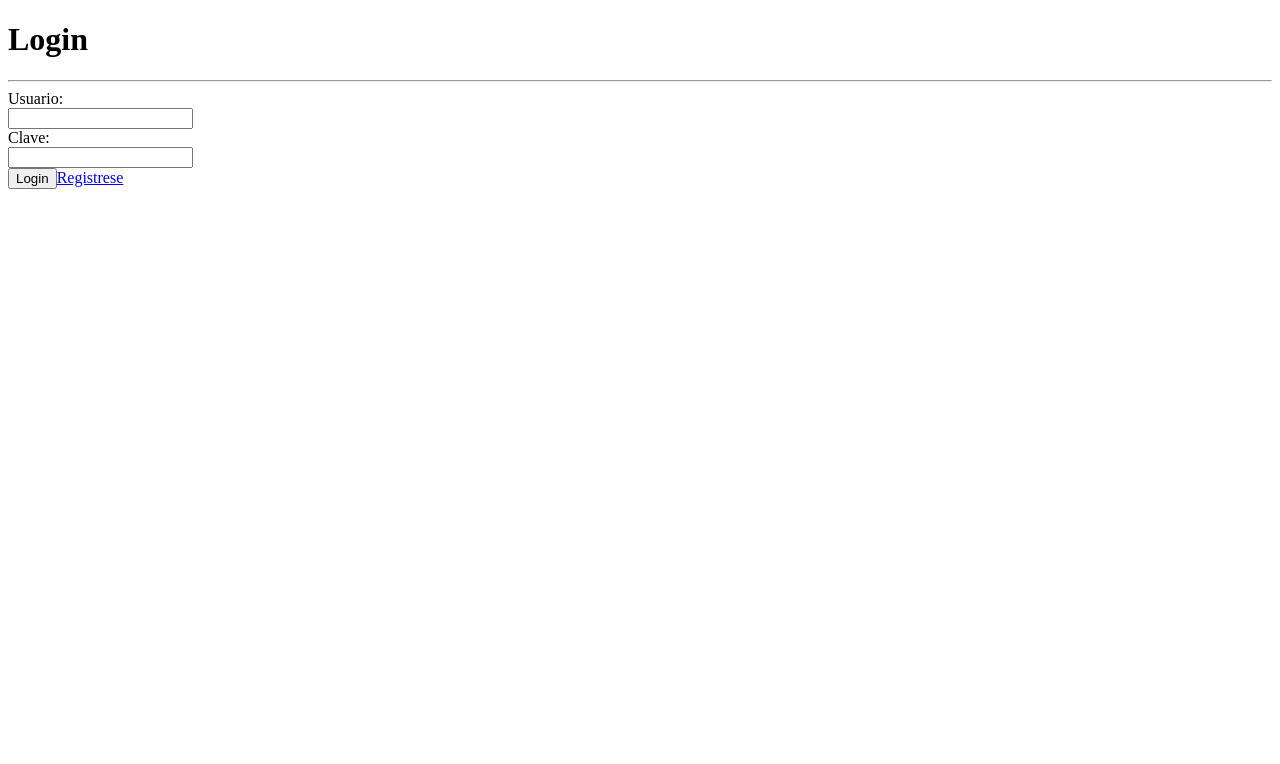
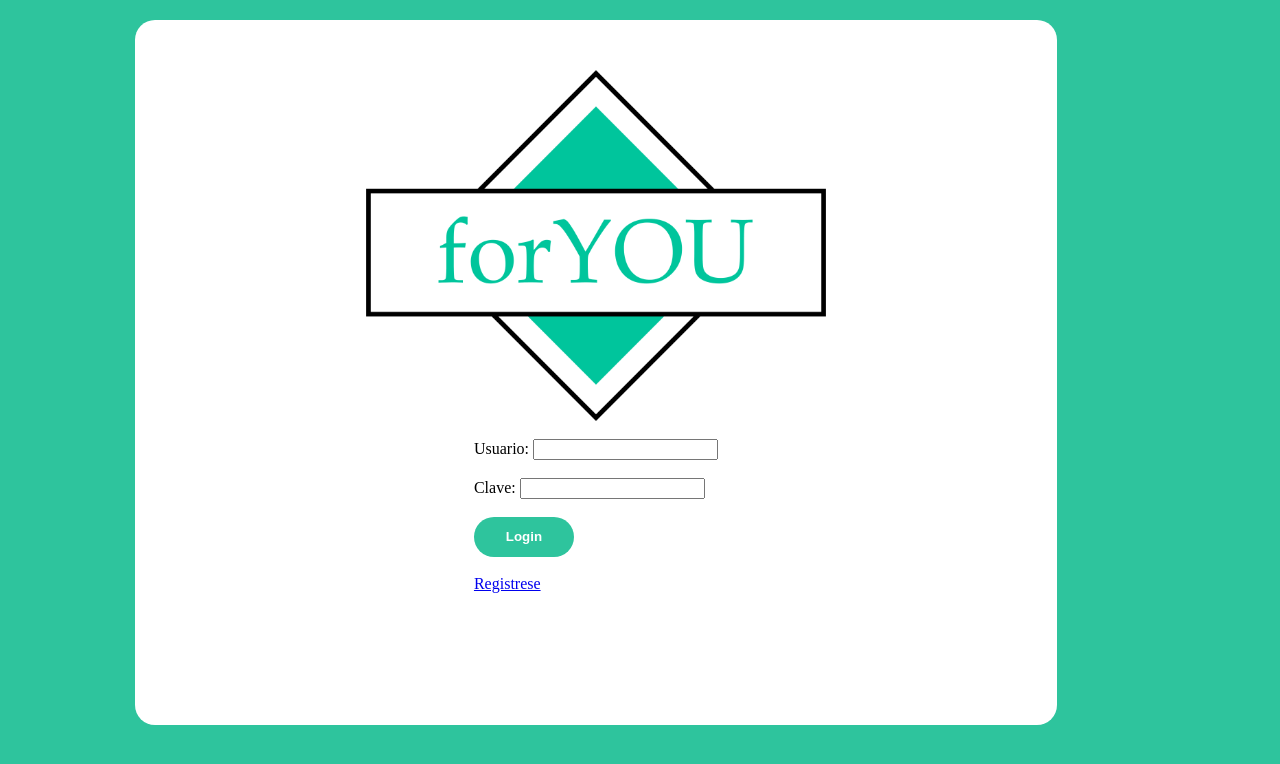
Before and after one commit to Nylander26/Foro-LaRuecaF5, a PHP site: page /login.php in a window 1280 px wide. Shown: the top 764 px of the page. Run offline with PHP 8.4, Linux system fonts and the light colour scheme.

Commit message:
estilos login y perfil

```diff
--- /dev/null
+++ b/config/top.css
@@ -0,0 +1,5 @@
+.divTop
+{
+    float: left;
+     width: 20%;
+}
--- a/config/top.php
+++ b/config/top.php
@@ -1,5 +1,5 @@
 <div style = "width: 100%; float: left; margin-bottom: 30px;">
-    <div style= "float: left; width: 20%;"><?php echo "Bienvenido ". $_SESSION["usuario"]."<br><br>"; ?></div>
+    <div class="divTop"><img src="img/logo2.png" class="logo"><?php echo "Bienvenido ". $_SESSION["usuario"]."<br><br>"; ?></div>
     <div style= "float: left; width: 20%;"><a href="foryou.php">Home</a></div>
     <div style= "float: left; width: 20%;"><a href="perfil.php?id=<?php echo $_SESSION['id']; ?>">Mi Perfil</a></div>
     <div style= "float: left; width: 20%;">Buscar</div>
--- a/foryou.php
+++ b/foryou.php
@@ -11,6 +11,7 @@ session_start();
     <meta charset="UTF-8">
     <meta http-equiv="X-UA-Compatible" content="IE=edge">
     <meta name="viewport" content="width=device-width, initial-scale=1.0">
+    <link rel="stylesheet" href="./styles/foryou.css">
     <title>Inicio</title>
 </head>
 <body>
--- a/login.php
+++ b/login.php
@@ -15,20 +15,25 @@ if(isset($_SESSION["usuario"])){
     <meta charset="UTF-8">
     <meta http-equiv="X-UA-Compatible" content="IE=edge">
     <meta name="viewport" content="width=device-width, initial-scale=1.0">
+    <link rel="stylesheet" href="./styles/login.css">
     <title>Login</title>
 </head>
 <body>
-    <h1>Login</h1><hr>
+    <div class="divLogin">
+    <img src="img/logo1.png" class="logo">
+    <br>
+    <div class="subDivLogin">
     <form action method="POST">
-        Usuario: <br>
-        <input type="text" name="user"><br>
-        Clave: <br>
-        <input type="password" name="pass"><br>
-        <input type="submit" name="login" value="Login"><a href="register.php" target="_blank">Registrese</a>
+        <label>Usuario: </label>
+        <input type="text" name="user"><br><br>
+        <label>Clave: </label>
+        <input type="password" name="pass"><br><br>
+        <input class= "loginButton" type="submit" name="login" value="Login"><br><br>
+        <a href="register.php" target="_blank">Registrese</a>
     </form>
-
+    </div>
    <!--Formato para validar inicios de sesion recuperando el id de MySQL y redireccionando a la pagina de inicio-->
-    <?php
+  <p class= "mensaje"> <?php
 
 if(isset($_POST["login"])){
     require ("config/config.php");
@@ -48,16 +53,18 @@ if(isset($_SESSION["usuario"])){
         $_SESSION["usuario"] = $user;
         $_SESSION["id"] = $dato["id"];
         $_SESSION["estado"] = $dato["estado"];
+        //print_r( $dato["estado"]);
         header("Location: foryou.php");
     }
     else
     {
      echo "El usuario no existe o los datos son incorrectos";
     }
-
-
 }
 
 ?>
+</p>
+    </div>
+
 </body>
 </html>
--- a/perfil.php
+++ b/perfil.php
@@ -14,6 +14,7 @@ if(!isset($_SESSION["usuario"])){
     <meta charset="UTF-8">
     <meta http-equiv="X-UA-Compatible" content="IE=edge">
     <meta name="viewport" content="width=device-width, initial-scale=1.0">
+    <link rel="stylesheet" href="./styles/foryou.css">
     <title>Perfil</title>
 </head>
 <body>
--- a/reactivar.php
+++ b/reactivar.php
@@ -10,7 +10,7 @@
     <title>Reactivación de Usuario</title>
 </head>
 <body>
-    <h1>Registro</h1><hr>
+    <h1>Reactivar Usuario</h1><hr>
     <form action="" method="POST">
         Usuario: <br>
             <input type="text" name="user"><br>
--- /dev/null
+++ b/styles/login.css
@@ -0,0 +1,56 @@
+body
+{
+    background-color:#2EC49D;
+    display: flex;
+    flex-direction: column;
+    justify-content: center ;
+    align-content: center;
+    align-items: center;
+    justify-items: center;
+    width: 90%;
+    margin:20px;
+}
+.divLogin
+{
+    background-color:#ffffff;
+    display: flex;
+    flex-direction: column;
+    width: 80%;
+    height: 80%;
+    align-items: center;
+    justify-content: center;
+    border-radius: 20px;
+    padding-top: 50px;
+    padding-bottom: 100px;
+}
+
+.logo
+{
+    width: 50%
+}
+.mensaje
+{
+    color: red;
+}
+
+.subDivLogin
+{
+    align-self: center;
+    align-content: center;
+    width: 70%;
+    display: flex;
+    justify-content:center;
+}
+
+.loginButton
+{
+    background-color:#2EC49D;
+    min-width: 100px;
+    width: fit-content;
+    min-height: 40px;
+    height: fit-content;
+    border-width: 0px;
+    border-radius: 20px;
+    color: white;
+    font-weight: bold;
+}
```
Also changed, not shown: styles/foryou.css (added, +17 -0 lines), fotodeperfil/1.jpg (added), img/logo2.png (added). Lines whose indentation alone changed are shown as unchanged.
